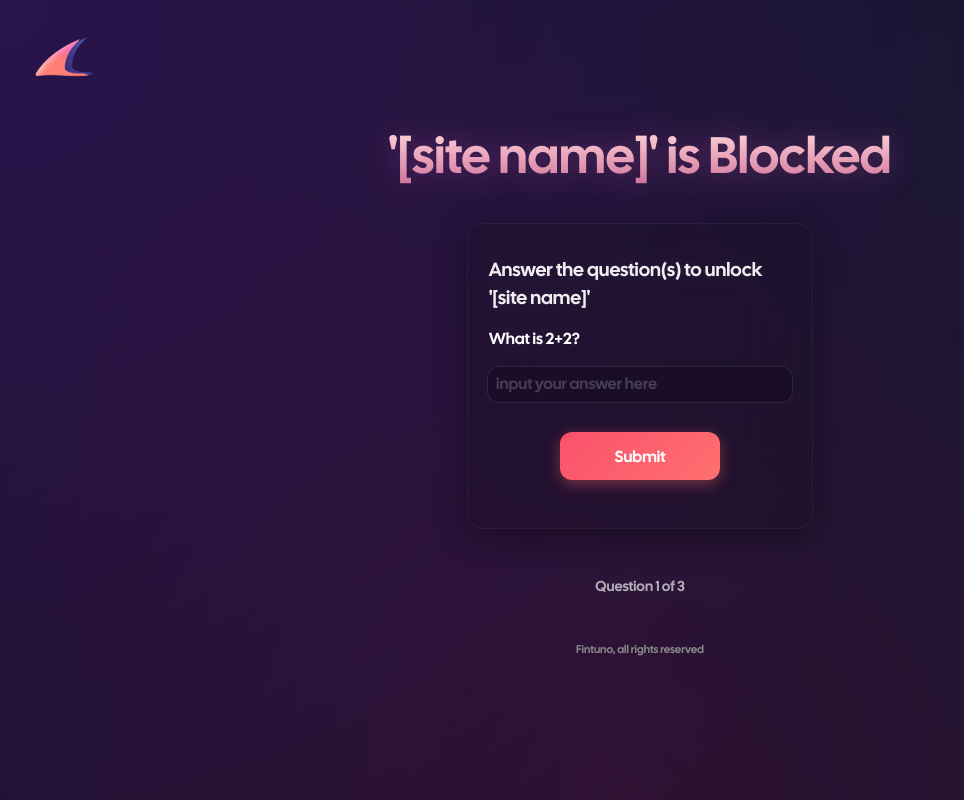
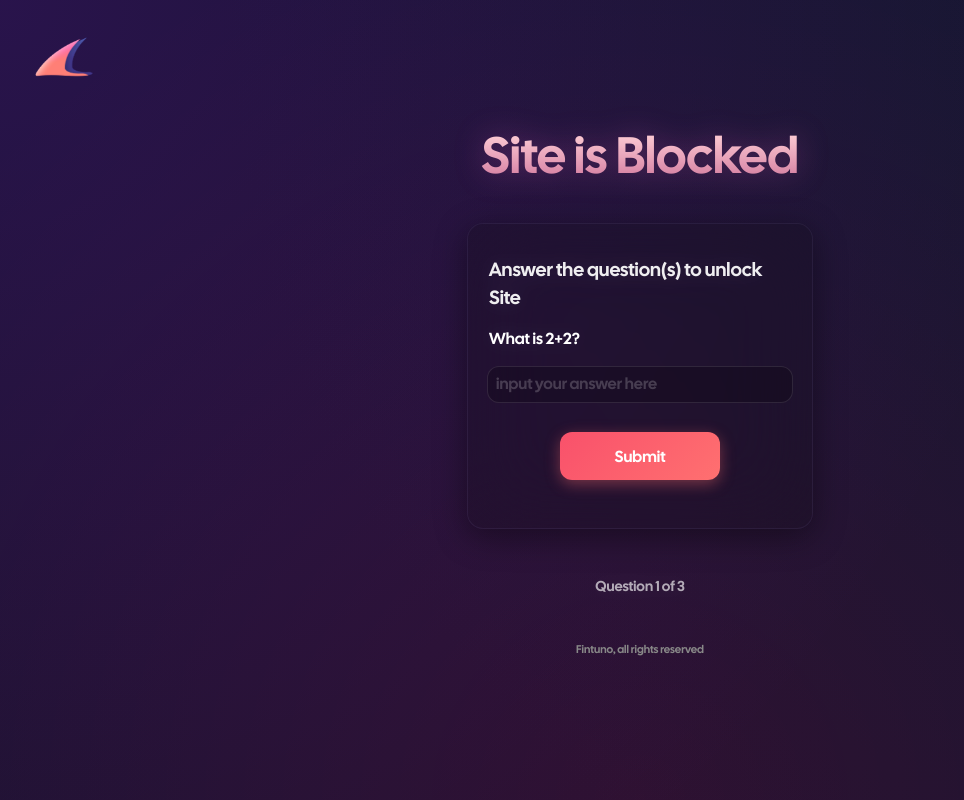
Before and after one commit to aleph-bull/fintuno_extension, a React (Vite) app in the folder web/: page / in a window 1280 px wide. Shown: the whole page, without its empty margins (0-964 px from the left). Built offline with nearby package versions, Linux system fonts and the light colour scheme.

Commit message:
Update App.tsx

```diff
--- a/web/src/App.tsx
+++ b/web/src/App.tsx
@@ -2,6 +2,9 @@ import fintunoLogo from '/single.png'
 import './App.css'
 
 function App() {
+  const params = new URLSearchParams(window.location.search);
+  const siteName = params.get('site') || 'Site';
+
   return (
     <>
       <div className="logo-container">
@@ -9,9 +12,9 @@ function App() {
           <img src={fintunoLogo} className="logo" alt="Fintuno logo" />
         </a>
       </div>
-      <h1 className="gradient-text">'[site name]' is Blocked</h1>
+      <h1 className="gradient-text">{siteName} is Blocked</h1>
       <div className="box">
-        <p className="box-answer-text">Answer the question(s) to unlock '[site name]'</p>
+        <p className="box-answer-text">Answer the question(s) to unlock {siteName}</p>
         <p className="box-question-text">What is 2+2?</p>
         <input type="text" inputMode="decimal" className="box-input" placeholder="input your answer here" />
         <button className="submission-button">Submit</button>
```
